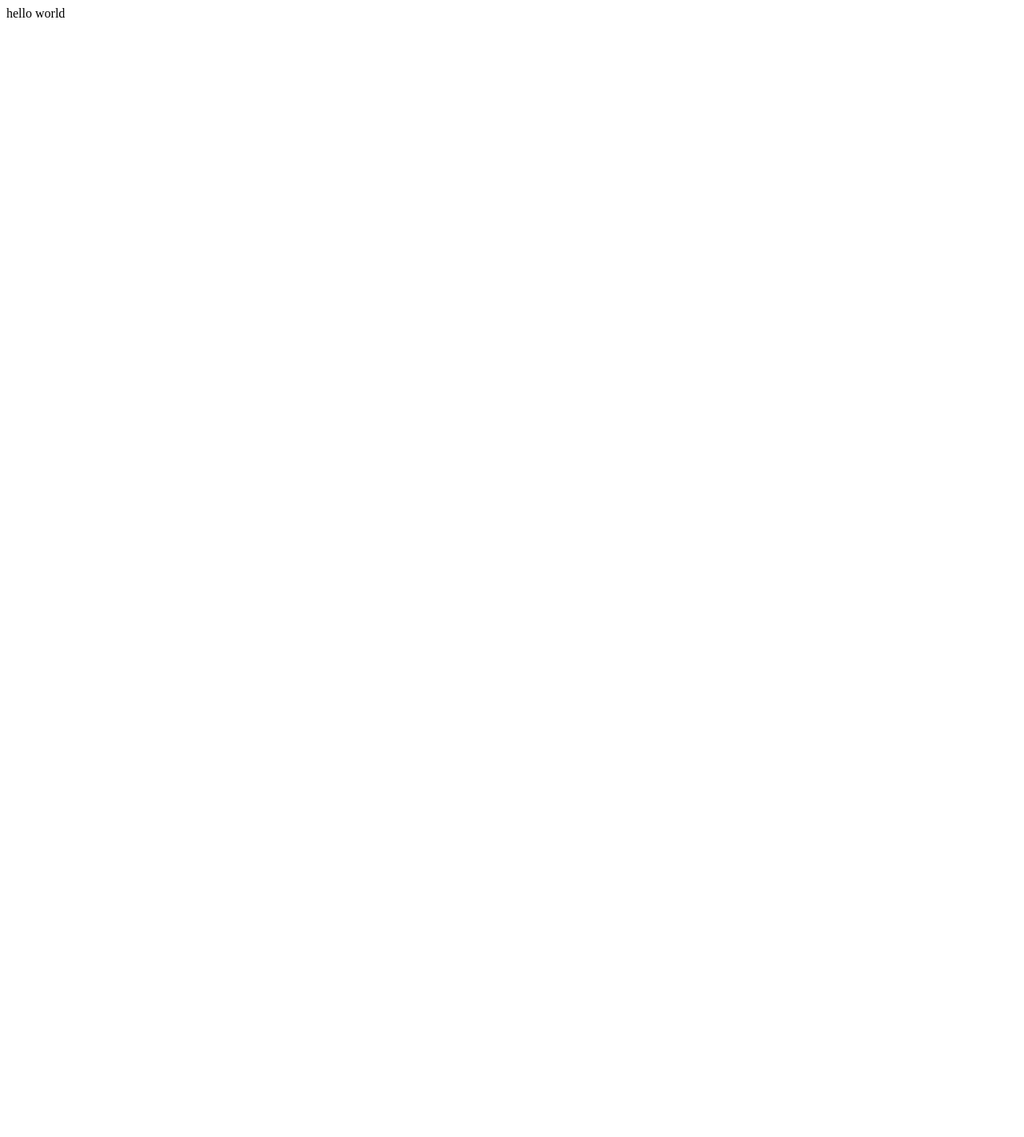
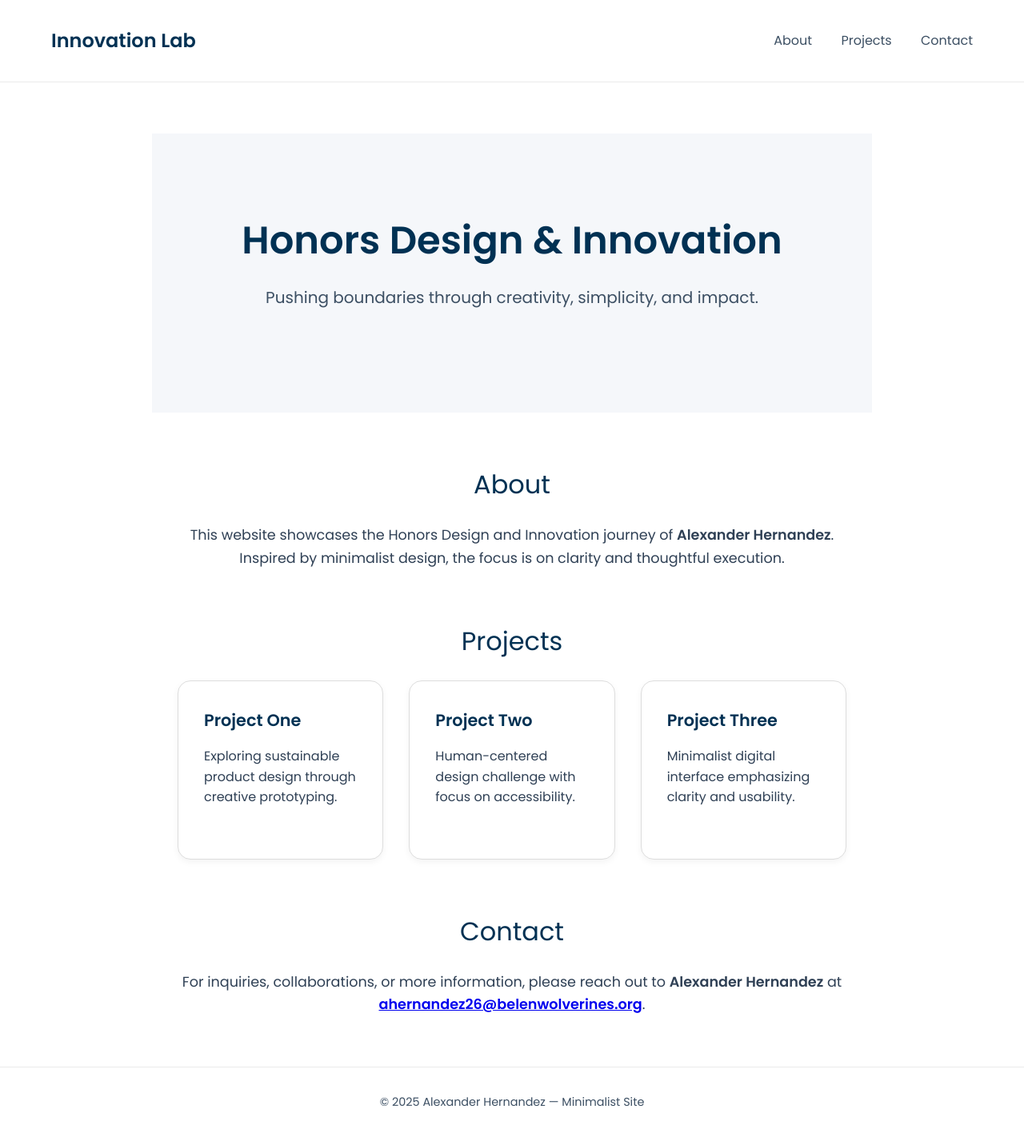
Before and after one commit to alexh2619/alexh2619.github.io, a plain HTML site: page index.html in a window 1280 px wide. Shown: the whole page at 80% size. Before the commit the page ends 800 px from the top, so only its background shows below. Drawn offline with Linux system fonts and the light colour scheme.

Commit message:
initial website commit

```diff
--- a/index.html
+++ b/index.html
@@ -1 +1,56 @@
-<p>hello world</p>
+<!DOCTYPE html>
+<html lang="en">
+<head>
+  <meta charset="UTF-8">
+  <meta name="viewport" content="width=device-width, initial-scale=1.0">
+  <title>Design & Innovation Honors</title>
+  <link rel="stylesheet" href="style.css">
+</head>
+<body>
+  <header>
+    <h1>Innovation Lab</h1>
+    <nav>
+      <a href="#about">About</a>
+      <a href="#projects">Projects</a>
+      <a href="#contact">Contact</a>
+    </nav>
+  </header>
+
+  <section class="hero">
+    <h1>Honors Design & Innovation</h1>
+    <p>Pushing boundaries through creativity, simplicity, and impact.</p>
+  </section>
+
+  <section id="about">
+    <h2>About</h2>
+    <p>This website showcases the Honors Design and Innovation journey of <strong>Alexander Hernandez</strong>. Inspired by minimalist design, the focus is on clarity and thoughtful execution.</p>
+  </section>
+
+  <section id="projects">
+    <h2>Projects</h2>
+    <div class="project-grid">
+      <div class="project-card">
+        <h3>Project One</h3>
+        <p>Exploring sustainable product design through creative prototyping.</p>
+      </div>
+      <div class="project-card">
+        <h3>Project Two</h3>
+        <p>Human-centered design challenge with focus on accessibility.</p>
+      </div>
+      <div class="project-card">
+        <h3>Project Three</h3>
+        <p>Minimalist digital interface emphasizing clarity and usability.</p>
+      </div>
+    </div>
+  </section>
+
+  <section id="contact">
+    <h2>Contact</h2>
+    <p>For inquiries, collaborations, or more information, please reach out to <strong>Alexander Hernandez</strong> at <strong><a href="mailto:ahernandez26@belenwolverines.org">ahernandez26@belenwolverines.org</a></strong>.</p>
+  </section>
+
+  <footer>
+    © 2025 Alexander Hernandez — Minimalist Site
+  </footer>
+</body>
+</html>
--- /dev/null
+++ b/style.css
@@ -0,0 +1,123 @@
+/* Import Rounder Font */
+@import url('https://fonts.googleapis.com/css2?family=Poppins:wght@300;400;600&display=swap');
+
+/* Reset */
+* { margin: 0; padding: 0; box-sizing: border-box; }
+html { scroll-behavior: smooth; }
+body {
+  font-family: 'Poppins', -apple-system, BlinkMacSystemFont, "Segoe UI", Roboto, Helvetica, Arial, sans-serif;
+  background-color: #fff;
+  color: #1a2e45; /* dark navy-gray for body text */
+  line-height: 1.6;
+}
+
+/* Layout */
+header {
+  padding: 2rem 4rem;
+  display: flex;
+  justify-content: space-between;
+  align-items: center;
+  border-bottom: 1px solid #eaeaea;
+  position: sticky;
+  top: 0;
+  background: #fff;
+  z-index: 1000;
+}
+header h1 {
+  font-size: 1.5rem;
+  font-weight: 600;
+  color: rgb(0,49,83);
+}
+nav a {
+  margin-left: 2rem;
+  text-decoration: none;
+  color: #3c4f63; /* slightly bluish gray */
+  font-size: 1rem;
+  transition: color 0.2s, transform 0.2s;
+}
+nav a:hover {
+  color: rgb(0,49,83);
+  transform: translateY(-2px);
+}
+
+section {
+  max-width: 900px;
+  margin: 4rem auto;
+  padding: 0 2rem;
+}
+
+section h2 {
+  font-size: 2rem;
+  font-weight: 500;
+  margin-bottom: 1.5rem;
+  color: rgb(0,49,83);
+  text-align: center;
+}
+
+section p {
+  font-size: 1.1rem;
+  color: #2f4055; /* bluish gray for paragraphs */
+  margin-bottom: 2rem;
+  text-align: center;
+}
+
+.hero {
+  text-align: center;
+  padding: 6rem 2rem;
+  background: #f5f7fa;
+  animation: fadeIn 1.2s ease-in;
+}
+.hero h1 {
+  font-size: 3rem;
+  font-weight: 600;
+  color: rgb(0,49,83);
+  margin-bottom: 1rem;
+}
+.hero p {
+  font-size: 1.25rem;
+  color: #3c4f63; /* lighter bluish gray */
+}
+
+/* Project Cards */
+.project-grid {
+  display: grid;
+  grid-template-columns: repeat(auto-fit, minmax(250px, 1fr));
+  gap: 2rem;
+}
+.project-card {
+  background: #fff;
+  border: 1px solid #ddd;
+  border-radius: 16px;
+  padding: 2rem;
+  box-shadow: 0 3px 8px rgba(0,0,0,0.05);
+  transition: transform 0.2s, box-shadow 0.2s, border-color 0.2s;
+}
+.project-card:hover {
+  transform: translateY(-6px);
+  border-color: rgb(0,49,83);
+  box-shadow: 0 10px 25px rgba(0,49,83,0.15);
+}
+.project-card h3 {
+  font-size: 1.3rem;
+  margin-bottom: 1rem;
+  color: rgb(0,49,83);
+}
+.project-card p {
+  font-size: 1rem;
+  color: #2f4055; /* bluish text inside cards */
+  text-align: left;
+}
+
+footer {
+  text-align: center;
+  padding: 2rem;
+  border-top: 1px solid #eaeaea;
+  color: #3c4f63;
+  font-size: 0.9rem;
+}
+
+/* Animations */
+@keyframes fadeIn {
+  from { opacity: 0; transform: translateY(20px); }
+  to { opacity: 1; transform: translateY(0); }
+}
```
